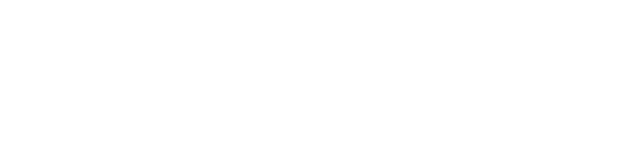
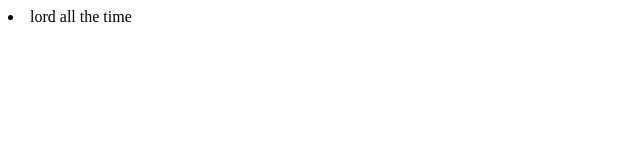
Before and after one commit to icannotanswer154-sketch/my-profile, a plain HTML site: page index.html in a window 1280 px wide. Shown: the whole page, without its empty margins (0-640 px from the left). Drawn offline with Linux system fonts and the light colour scheme.

Commit message:
Add things I want to build

```diff
--- a/index.html
+++ b/index.html
@@ -1 +1,2 @@
 <link rel="stylesheet" href="style.css">
+<li>lord all the time</li>
```
